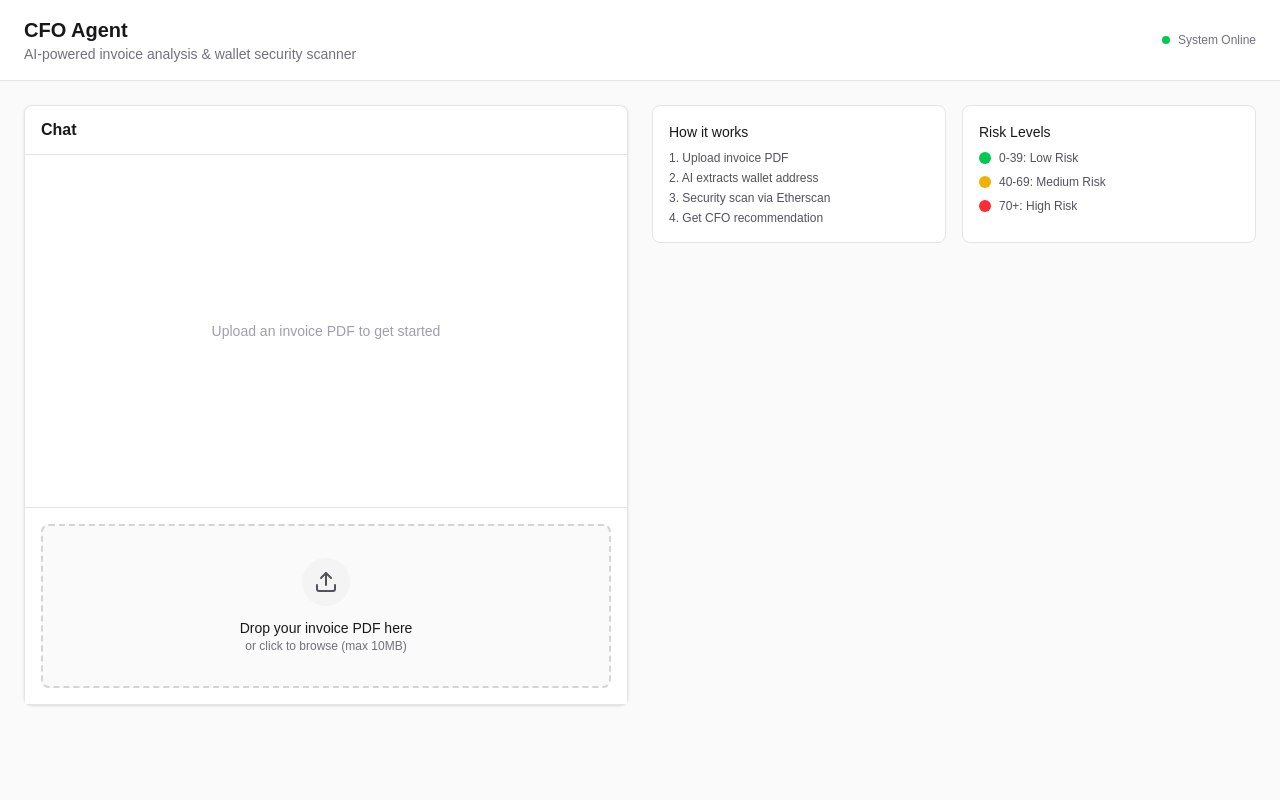
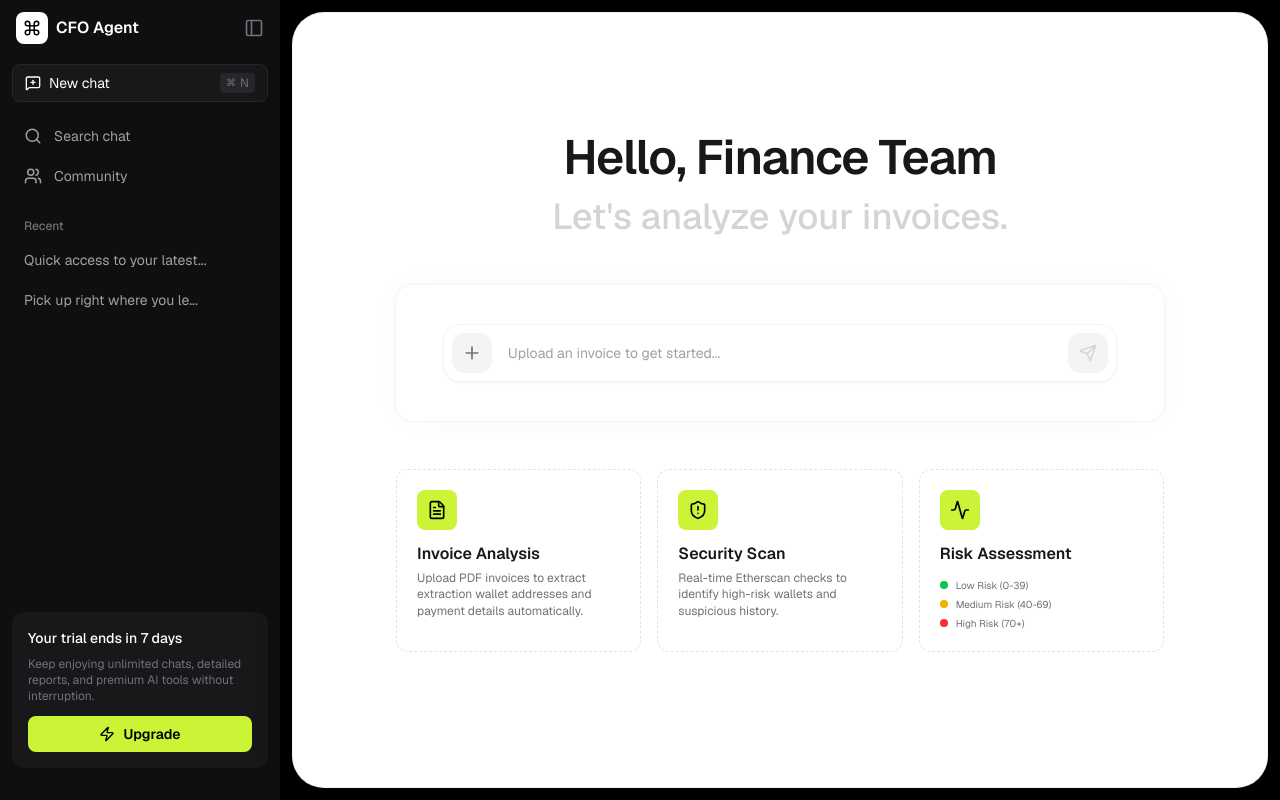
Before and after one commit to ighmaZ/Multiplayer-Agent-Treasury, a Next.js app: page / in a window 1280 px wide. Built offline with nearby package versions, Linux system fonts and the light colour scheme.

Commit message:
feat(ui): revamp chat interface and mobile layout

```diff
--- /dev/null
+++ b/app/components/Sidebar.tsx
@@ -0,0 +1,98 @@
+import {
+  MessageSquarePlus,
+  Search,
+  Users,
+  HelpCircle,
+  Settings,
+  LogOut,
+  Zap,
+  Command
+} from "lucide-react";
+
+export function Sidebar() {
+  return (
+    <aside className="hidden h-screen w-[280px] flex-col bg-[#0f0f10] text-zinc-400 md:flex">
+      {/* Header / Logo */}
+      <div className="flex h-14 items-center gap-2 px-4">
+        <div className="flex h-8 w-8 items-center justify-center rounded-lg bg-white text-black">
+          <Command size={18} />
+        </div>
+        <span className="font-semibold text-white">CFO Agent</span>
+        <button className="ml-auto text-zinc-500 hover:text-white">
+          <span className="sr-only">Toggle Sidebar</span>
+          <svg
+            width="20"
+            height="20"
+            viewBox="0 0 24 24"
+            fill="none"
+            stroke="currentColor"
+            strokeWidth="2"
+            strokeLinecap="round"
+            strokeLinejoin="round"
+          >
+            <rect width="18" height="18" x="3" y="3" rx="2" ry="2" />
+            <path d="M9 3v18" />
+          </svg>
+        </button>
+      </div>
+
+      {/* Main Actions */}
+      <div className="px-3 py-2">
+        <button className="group flex w-full items-center justify-between rounded-lg border border-zinc-800 bg-zinc-900 px-3 py-2 text-sm text-white transition-colors hover:bg-zinc-800 hover:text-white">
+          <div className="flex items-center gap-2">
+            <MessageSquarePlus size={16} />
+            <span>New chat</span>
+          </div>
+          <div className="flex items-center gap-1 rounded bg-zinc-800 px-1.5 py-0.5 text-xs text-zinc-500 group-hover:bg-zinc-700 group-hover:text-zinc-300">
+            <span className="text-[10px]">⌘</span>
+            <span>N</span>
+          </div>
+        </button>
+      </div>
+
+      {/* Navigation */}
+      <nav className="flex-1 space-y-1 px-3 py-2">
+        <button className="flex w-full items-center gap-3 rounded-lg px-3 py-2 text-sm transition-colors hover:bg-zinc-900 hover:text-white">
+          <Search size={18} />
+          <span>Search chat</span>
+        </button>
+        <button className="flex w-full items-center gap-3 rounded-lg px-3 py-2 text-sm transition-colors hover:bg-zinc-900 hover:text-white">
+          <Users size={18} />
+          <span>Community</span>
+        </button>
+
+        <div className="mt-6">
+          <div className="mb-2 px-3 text-xs font-medium text-zinc-500">
+            Recent
+          </div>
+          <div className="space-y-1">
+            <button className="block w-full truncate rounded-lg px-3 py-2 text-left text-sm transition-colors hover:bg-zinc-900 hover:text-white">
+              Quick access to your latest...
+            </button>
+            <button className="block w-full truncate rounded-lg px-3 py-2 text-left text-sm transition-colors hover:bg-zinc-900 hover:text-white">
+              Pick up right where you le...
+            </button>
+          </div>
+        </div>
+      </nav>
+
+      {/* Footer / Upgrade */}
+      <div className="mt-auto px-3 pb-4">
+        <div className="mb-4 rounded-xl bg-zinc-900 p-4">
+          <div className="mb-2 text-sm font-medium text-white">
+            Your trial ends in 7 days
+          </div>
+          <p className="mb-3 text-xs text-zinc-500">
+            Keep enjoying unlimited chats, detailed reports, and premium AI tools without interruption.
+          </p>
+          <button className="flex w-full items-center justify-center gap-2 rounded-lg bg-[#ccf437] py-2 text-sm font-semibold text-black hover:bg-[#bce427]">
+            <Zap size={16} />
+            Upgrade
+          </button>
+        </div>
+
+
+      </div>
+    </aside>
+  );
+}
--- a/app/components/chat/ChatInterface.tsx
+++ b/app/components/chat/ChatInterface.tsx
@@ -6,16 +6,23 @@
 import { useState } from 'react';
 import { FileUpload } from './FileUpload';
 import { MessageList } from './MessageList';
-import { Send } from 'lucide-react';
+import { Send, Plus, FileText } from 'lucide-react';
 import { useAgent } from '../AgentProvider';
 
 export function ChatInterface() {
   const [selectedFile, setSelectedFile] = useState<File | null>(null);
   const { state: agentState, setState: setAgentState, isLoading, setIsLoading } = useAgent();
 
-  const handleFileSelect = (file: File) => {
+  const handleFileSelect = (e: React.ChangeEvent<HTMLInputElement>) => {
+    const file = e.target.files?.[0];
+    if (file) {
+      if (file.type !== 'application/pdf') {
+        alert('Please upload a PDF file');
+        return;
+      }
       setSelectedFile(file);
       setAgentState(null);
+    }
   };
 
   const handleSubmit = async () => {
@@ -25,11 +32,9 @@ export function ChatInterface() {
     setAgentState(null);
 
     try {
-      // Create form data
       const formData = new FormData();
       formData.append('file', selectedFile);
 
-      // Call the API route
       const response = await fetch('/api/agents', {
         method: 'POST',
         body: formData,
@@ -60,56 +65,72 @@ export function ChatInterface() {
   };
 
   return (
-    <div className="flex h-full flex-col">
+      <div className="flex bg-transparent h-full flex-col">
       {/* Messages Area */}
+      {agentState && agentState.logs.length > 0 && (
           <div className="flex-1 overflow-y-auto p-4">
             <MessageList state={agentState} isLoading={isLoading} />
           </div>
+      )}
 
       {/* Input Area */}
-      <div className="border-t border-zinc-200 bg-white p-4 dark:border-zinc-800 dark:bg-zinc-900">
-        <div className="mx-auto max-w-2xl space-y-4">
-          <FileUpload
-            onFileSelect={handleFileSelect}
+      <div className="bg-transparent p-4 mt-auto">
+        <div className="mx-auto max-w-2xl">
+          <div className="relative flex items-center gap-2 rounded-2xl bg-white p-2 shadow-sm ring-1 ring-zinc-100 focus-within:ring-2 focus-within:ring-[#ccf437] transition-all">
+            {/* File Upload Trigger */}
+            <div className="relative">
+              <input
+                type="file"
+                accept=".pdf"
+                onChange={handleFileSelect}
+                className="absolute inset-0 cursor-pointer opacity-0"
+                disabled={isLoading}
+                id="file-upload"
+              />
+              <div
+                className={`flex h-10 w-10 items-center justify-center rounded-xl transition-colors
+                  ${selectedFile
+                    ? 'bg-[#ccf437] text-black'
+                    : 'bg-zinc-100 text-zinc-500 hover:bg-zinc-200'
+                  }`}
+              >
+                {selectedFile ? <FileText size={20} /> : <Plus size={20} />}
+              </div>
+            </div>
+
+            {/* Input Field */}
+            <input
+              type="text"
+              placeholder={selectedFile ? `Ready to analyze ${selectedFile.name}...` : "Upload an invoice to get started..."}
+              className="flex-1 bg-transparent px-2 text-sm text-zinc-900 placeholder:text-zinc-400 focus:outline-none"
               disabled={isLoading}
             />
 
-          {selectedFile && !agentState && (
+            {/* Send/Analyze Button */}
             <button
               onClick={handleSubmit}
-              disabled={isLoading}
-              className={`
-                flex w-full items-center justify-center gap-2 rounded-lg py-3 text-sm font-medium
-                ${isLoading
-                  ? 'cursor-not-allowed bg-zinc-300 text-zinc-500'
-                  : 'bg-blue-600 text-white hover:bg-blue-700'
+              disabled={!selectedFile || isLoading}
+              className={`flex h-10 w-10 items-center justify-center rounded-xl transition-all
+                ${!selectedFile || isLoading
+                  ? 'bg-zinc-100 text-zinc-300'
+                  : 'bg-black text-white hover:bg-zinc-800'
                 }
               `}
             >
               {isLoading ? (
-                <>
                 <div className="h-4 w-4 animate-spin rounded-full border-2 border-white border-t-transparent" />
-                  Processing...
-                </>
               ) : (
-                <>
-                  <Send className="h-4 w-4" />
-                  Analyze Invoice
-                </>
+                <Send size={18} />
               )}
             </button>
-          )}
+          </div>
 
-          {agentState && (
-            <button
-              onClick={() => {
-                setSelectedFile(null);
-                setAgentState(null);
-              }}
-              className="w-full rounded-lg border border-zinc-300 py-3 text-sm font-medium text-zinc-700 hover:bg-zinc-50 dark:border-zinc-700 dark:text-zinc-300 dark:hover:bg-zinc-800"
-            >
-              Upload New Invoice
-            </button>
+          {selectedFile && !agentState && (
+             <div className="mt-2 text-center">
+                <span className="text-xs text-zinc-400">
+                  {selectedFile.name} ({(selectedFile.size / 1024 / 1024).toFixed(2)} MB) ready for upload
+                </span>
+             </div>
           )}
         </div>
       </div>
--- a/app/components/chat/FileUpload.tsx
+++ b/app/components/chat/FileUpload.tsx
@@ -64,17 +64,17 @@ export function FileUpload({ onFileSelect, disabled }: FileUploadProps) {
 
   if (selectedFile) {
     return (
-      <div className="rounded-lg border border-zinc-200 bg-zinc-50 p-4 dark:border-zinc-800 dark:bg-zinc-900">
+      <div className="rounded-lg border border-zinc-200 bg-white p-4">
         <div className="flex items-center justify-between">
           <div className="flex items-center gap-3">
-            <div className="flex h-10 w-10 items-center justify-center rounded-lg bg-blue-100 dark:bg-blue-900">
-              <File className="h-5 w-5 text-blue-600 dark:text-blue-400" />
+            <div className="flex h-10 w-10 items-center justify-center rounded-lg bg-[#ccf437] text-black">
+              <File className="h-5 w-5 text-black" />
             </div>
             <div>
-              <p className="text-sm font-medium text-zinc-900 dark:text-zinc-100">
+              <p className="text-sm font-medium text-zinc-900">
                 {selectedFile.name}
               </p>
-              <p className="text-xs text-zinc-500 dark:text-zinc-400">
+              <p className="text-xs text-zinc-500">
                 {formatFileSize(selectedFile.size)}
               </p>
             </div>
@@ -82,7 +82,7 @@ export function FileUpload({ onFileSelect, disabled }: FileUploadProps) {
           {!disabled && (
             <button
               onClick={clearFile}
-              className="rounded-full p-1 hover:bg-zinc-200 dark:hover:bg-zinc-800"
+              className="rounded-full p-1 hover:bg-zinc-100"
             >
               <X className="h-4 w-4 text-zinc-500" />
             </button>
@@ -98,10 +98,10 @@ export function FileUpload({ onFileSelect, disabled }: FileUploadProps) {
       onDragLeave={handleDragLeave}
       onDrop={handleDrop}
       className={`
-        relative rounded-lg border-2 border-dashed p-8 transition-colors
+        relative rounded-xl border-2 border-dashed p-6 transition-colors
         ${isDragging
-          ? 'border-blue-500 bg-blue-50 dark:border-blue-400 dark:bg-blue-950'
-          : 'border-zinc-300 bg-zinc-50 hover:border-zinc-400 dark:border-zinc-700 dark:bg-zinc-900 dark:hover:border-zinc-600'
+          ? 'border-[#ccf437] bg-[#ccf437]/10'
+          : 'border-zinc-200 bg-zinc-50/50 hover:border-[#ccf437] hover:bg-zinc-50'
         }
         ${disabled ? 'opacity-50 cursor-not-allowed' : 'cursor-pointer'}
       `}
--- a/app/page.tsx
+++ b/app/page.tsx
@@ -1,85 +1,153 @@
-// page.tsx
-// Main page for CFO Agent App
+"use client";
 
+import { Sidebar } from '@/app/components/Sidebar';
+import { AgentProvider, useAgent } from '@/app/components/AgentProvider';
 import { ChatInterface } from '@/app/components/chat/ChatInterface';
-import { AgentProvider } from '@/app/components/AgentProvider';
+import {
+  Share2,
+  MoreVertical,
+  ChevronDown,
+  Plus,
+  AudioWaveform,
+  ArrowUp,
+  BookOpen,
+  Laptop,
+  Globe,
+  ShieldAlert,
+  FileText,
+  Activity
+} from 'lucide-react';
+import { useState } from 'react';
+
+function Header() {
+  return (
+    <header className="flex h-16 items-center justify-between px-6">
+
+
+
+    </header>
+  );
+}
+
+function MainContent() {
+  const { state: agentState } = useAgent();
+
+  // If the agent has state (meaning a file was uploaded or chat started), show the full chat interface
+  // modifying the logic to show ChatInterface if active, otherwise show the dashboard
+  // The ChatInterface handles its own empty state, but our Dashboard is a nicer "Empty State".
+  // let's wrap the Dashboard as the "no state" view.
+
+  if (agentState) {
+    return (
+      <div className="flex flex-1 flex-col overflow-hidden">
+        <Header />
+        <div className="flex-1 overflow-hidden">
+           <ChatInterface />
+        </div>
+      </div>
+    )
+  }
+
+  return (
+    <div className="flex flex-1 flex-col overflow-hidden">
+       <Header />
+       <div className="flex flex-1 flex-col items-center justify-center px-4 pb-20 overflow-y-auto">
+            <div className="w-full max-w-3xl space-y-12">
+
+              {/* Hero Text */}
+              <div className="text-center space-y-4">
+                <h1 className="text-4xl font-semibold tracking-tight text-zinc-900 sm:text-5xl">
+                  Hello, Finance Team
+                </h1>
+                <h2 className="text-3xl font-medium text-zinc-300 sm:text-4xl">
+                  Let&apos;s analyze your invoices.
+                </h2>
+
+              </div>
+
+              {/* Input Area - We wrap ChatInterface here but styled or just the input part?
+                  Actually, ChatInterface has a FileUpload.
+                  Let's just render ChatInterface but customize it?
+                  Better: Render a customized "Start" area that triggers the same actions.
+                  However, ChatInterface logic is internal state.
+                  Let's just render the ChatInterface, but maybe we can't easily style it to look like the dashboard input without refactoring ChatInterface.
+
+                  Alternative: Render the dashboard, and when they interact, we switch to ChatInterface.
+                  But ChatInterface requires a file upload to start.
+                  So let's make the dashboard generic input trigger a file upload?
+              */}
+
+              <div className="relative rounded-2xl bg-white shadow-[0_0_40px_-10px_rgba(0,0,0,0.05)] ring-1 ring-zinc-100 p-6">
+                  <div>
+                     <ChatInterface />
+                  </div>
+              </div>
+
+              {/* Cards Grid - Replacing with relevant info */}
+              <div className="grid gap-4 sm:grid-cols-3">
+                {/* Card 1 */}
+                <div className="group flex flex-col items-start rounded-xl border border-dashed border-zinc-200 bg-white p-5 text-left transition-all hover:border-zinc-300 hover:shadow-sm">
+                  <div className="mb-3 flex h-10 w-10 items-center justify-center rounded-lg bg-[#ccf437] text-black">
+                    <FileText size={20} />
+                  </div>
+                  <h3 className="mb-1 font-semibold text-zinc-900 group-hover:text-black">
+                    Invoice Analysis
+                  </h3>
+                  <p className="text-xs text-zinc-500 leading-snug">
+                     Upload PDF invoices to extract extraction wallet addresses and payment details automatically.
+                  </p>
+                </div>
+
+                {/* Card 2 */}
+                <div className="group flex flex-col items-start rounded-xl border border-dashed border-zinc-200 bg-white p-5 text-left transition-all hover:border-zinc-300 hover:shadow-sm">
+                   <div className="mb-3 flex h-10 w-10 items-center justify-center rounded-lg bg-[#ccf437] text-black">
+                    <ShieldAlert size={20} />
+                  </div>
+                  <h3 className="mb-1 font-semibold text-zinc-900 group-hover:text-black">
+                    Security Scan
+                  </h3>
+                  <p className="text-xs text-zinc-500 leading-snug">
+                    Real-time Etherscan checks to identify high-risk wallets and suspicious history.
+                  </p>
+                </div>
+
+                {/* Card 3 */}
+                <div className="group flex flex-col items-start rounded-xl border border-dashed border-zinc-200 bg-white p-5 text-left transition-all hover:border-zinc-300 hover:shadow-sm">
+                   <div className="mb-3 flex h-10 w-10 items-center justify-center rounded-lg bg-[#ccf437] text-black">
+                    <Activity size={20} />
+                  </div>
+                  <h3 className="mb-1 font-semibold text-zinc-900 group-hover:text-black">
+                     Risk Assessment
+                  </h3>
+                  <div className="mt-2 space-y-1">
+                      <div className="flex items-center gap-2 text-[10px] text-zinc-500">
+                        <div className="h-2 w-2 rounded-full bg-green-500"></div> Low Risk (0-39)
+                      </div>
+                       <div className="flex items-center gap-2 text-[10px] text-zinc-500">
+                        <div className="h-2 w-2 rounded-full bg-yellow-500"></div> Medium Risk (40-69)
+                      </div>
+                       <div className="flex items-center gap-2 text-[10px] text-zinc-500">
+                        <div className="h-2 w-2 rounded-full bg-red-500"></div> High Risk (70+)
+                      </div>
+                  </div>
+                </div>
+              </div>
+
+            </div>
+          </div>
+    </div>
+  )
+}
 
 export default function Home() {
   return (
     <AgentProvider>
-      <div className="flex min-h-screen flex-col bg-zinc-50 dark:bg-zinc-950">
-        {/* Header */}
-        <header className="border-b border-zinc-200 bg-white px-6 py-4 dark:border-zinc-800 dark:bg-zinc-900">
-          <div className="mx-auto flex max-w-7xl items-center justify-between">
-            <div>
-              <h1 className="text-xl font-bold text-zinc-900 dark:text-zinc-100">
-                CFO Agent
-              </h1>
-              <p className="text-sm text-zinc-500 dark:text-zinc-400">
-                AI-powered invoice analysis & wallet security scanner
-              </p>
-            </div>
-            <div className="flex items-center gap-2">
-              <div className="h-2 w-2 rounded-full bg-green-500"></div>
-              <span className="text-xs text-zinc-500">System Online</span>
-            </div>
-          </div>
-        </header>
+      <div className="flex h-screen w-full overflow-hidden bg-black font-sans">
+        <Sidebar />
 
-        {/* Main Content */}
-        <main className="flex-1 p-6">
-          <div className="mx-auto grid max-w-7xl gap-6 lg:grid-cols-2">
-            {/* Chat Interface */}
-            <div className="flex h-[600px] flex-col rounded-lg border border-zinc-200 bg-white shadow-sm dark:border-zinc-800 dark:bg-zinc-900">
-              <div className="border-b border-zinc-200 px-4 py-3 dark:border-zinc-800">
-                <h2 className="font-semibold text-zinc-900 dark:text-zinc-100">
-                  Chat
-                </h2>
-              </div>
-              <div className="flex-1">
-                <ChatInterface />
-              </div>
-            </div>
-
-            {/* Agent Trace Visualization */}
-            <div className="space-y-6">
-
-              {/* Info Cards */}
-              <div className="grid gap-4 sm:grid-cols-2">
-                <div className="rounded-lg border border-zinc-200 bg-white p-4 dark:border-zinc-800 dark:bg-zinc-900">
-                  <h3 className="mb-2 text-sm font-medium text-zinc-900 dark:text-zinc-100">
-                    How it works
-                  </h3>
-                  <ul className="space-y-1 text-xs text-zinc-600 dark:text-zinc-400">
-                    <li>1. Upload invoice PDF</li>
-                    <li>2. AI extracts wallet address</li>
-                    <li>3. Security scan via Etherscan</li>
-                    <li>4. Get CFO recommendation</li>
-                  </ul>
-                </div>
-
-                <div className="rounded-lg border border-zinc-200 bg-white p-4 dark:border-zinc-800 dark:bg-zinc-900">
-                  <h3 className="mb-2 text-sm font-medium text-zinc-900 dark:text-zinc-100">
-                    Risk Levels
-                  </h3>
-                  <div className="space-y-2 text-xs">
-                    <div className="flex items-center gap-2">
-                      <div className="h-3 w-3 rounded-full bg-green-500"></div>
-                      <span className="text-zinc-600 dark:text-zinc-400">0-39: Low Risk</span>
-                    </div>
-                    <div className="flex items-center gap-2">
-                      <div className="h-3 w-3 rounded-full bg-yellow-500"></div>
-                      <span className="text-zinc-600 dark:text-zinc-400">40-69: Medium Risk</span>
-                    </div>
-                    <div className="flex items-center gap-2">
-                      <div className="h-3 w-3 rounded-full bg-red-500"></div>
-                      <span className="text-zinc-600 dark:text-zinc-400">70+: High Risk</span>
-                    </div>
-                  </div>
-                </div>
-              </div>
-            </div>
-          </div>
+        {/* Main Content Area */}
+        <main className="flex flex-1 flex-col overflow-hidden bg-white shadow-2xl transition-all md:m-3 md:rounded-[32px] md:border md:border-zinc-200/50">
+           <MainContent />
         </main>
       </div>
     </AgentProvider>
```
Also changed, not shown: app/components/chat/MessageList.tsx (+69 -64 lines). Lines whose indentation alone changed are shown as unchanged.
